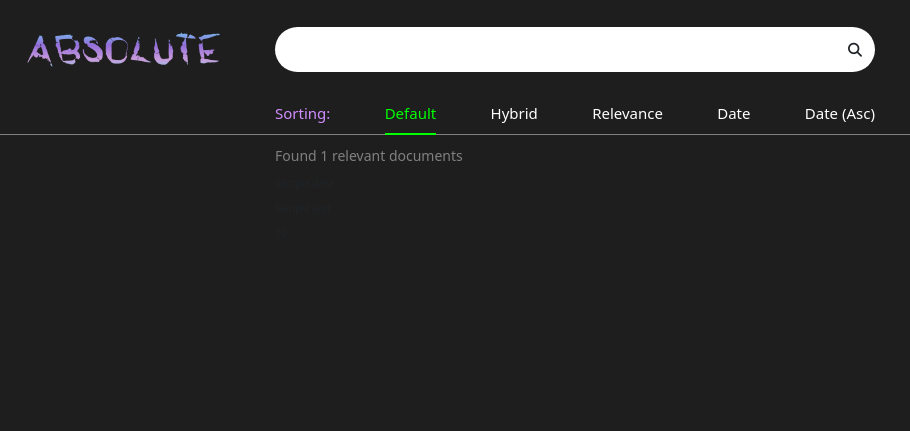
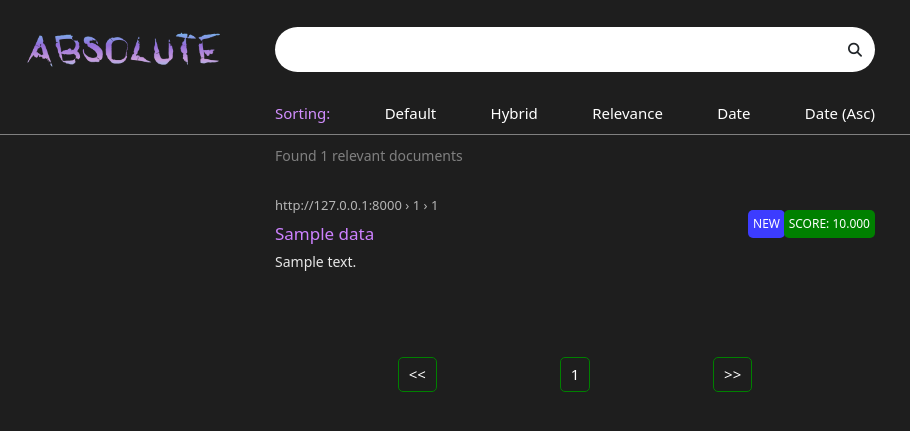
Before and after one commit to ABSOLUTE-ZER0/absolute, a Django app: template absolute_search/templates/absolute_search/search_results.html in a window 1280 px wide. Shown: the top 431 px of the page, without its empty margins (0-910 px from the left). Run offline with Django 3.2, Linux system fonts and the light colour scheme; the template is opened without the code that fills it: most values are stand-ins (such as "Sample title", 1, 10 or a date in 2020); some libraries are stand-ins or nearby versions.

Commit message:
6 => finished pagination and sorting, updated url patterns

```diff
--- /dev/null
+++ b/absolute_search/templates/absolute_search/doc.html
@@ -0,0 +1 @@
+{{ result }}
--- a/absolute_search/templates/absolute_search/search_results.html
+++ b/absolute_search/templates/absolute_search/search_results.html
@@ -2,56 +2,39 @@
 
 <!DOCTYPE html>
 <html lang="en">
+
 <head>
   <meta charset="UTF-8" />
   <meta http-equiv="X-UA-Compatible" content="IE=edge" />
-    <link
-      rel="shortcut icon"
-      type="image/png"
-      href="{% static 'images/favicon.ico' %}"
-    />
+  <link rel="shortcut icon" type="image/png" href="{% static 'images/favicon.ico' %}" />
   <meta name="viewport" content="width=device-width, initial-scale=1.0" />
-    <link
-      href="https://cdn.jsdelivr.net/npm/bootstrap@5.1.3/dist/css/bootstrap.min.css"
-      rel="stylesheet"
-      integrity="sha384-1BmE4kWBq78iYhFldvKuhfTAU6auU8tT94WrHftjDbrCEXSU1oBoqyl2QvZ6jIW3"
-      crossorigin="anonymous"
-    />
-    <script
-      src="https://kit.fontawesome.com/6afec0209b.js"
-      crossorigin="anonymous"
-    ></script>
-    <link
-      rel="stylesheet"
-      type="text/css"
-      href="{% static 'css/search_results.css' %}"
-    />
+  <link href="https://cdn.jsdelivr.net/npm/bootstrap@5.1.3/dist/css/bootstrap.min.css" rel="stylesheet"
+    integrity="sha384-1BmE4kWBq78iYhFldvKuhfTAU6auU8tT94WrHftjDbrCEXSU1oBoqyl2QvZ6jIW3" crossorigin="anonymous" />
+  <script src="https://kit.fontawesome.com/6afec0209b.js" crossorigin="anonymous"></script>
+  <link rel="stylesheet" type="text/css" href="{% static 'css/search_results.css' %}" />
   <title>{{ metadata.query }} - Absolute | Security Search Engine</title>
 </head>
+
 <body>
   <header class="header">
+    <a href="/">
       <img class="header__logo" src="{% static 'images/logo.webp' %}" />
+    </a>
     <div class="header__main">
       <div class="header__search_bar--div">
         <form class="header__search_bar--form" action="" method="post">
           {% csrf_token %}
-            <input
-              value="{{ metadata.query }}"
-              type="text"
-              name="query"
-              id="search_bar"
-              class="search_bar"
-            />
+          <input value="{{ metadata.query }}" type="text" name="query" id="search_bar" class="search_bar" />
         </form>
         <i class="fas fa-search search_bar--icon"></i>
       </div>
       <div class="header__sorting-div">
         <a class="header__sorting-title">Sorting:</a>
-          <a class="header__sorting active">Default<span></span></a>
-          <a class="header__sorting">Hybrid<span></span></a>
-          <a class="header__sorting">Relevance<span></span></a>
-          <a class="header__sorting">Date<span></span></a>
-          <a class="header__sorting">Date (Asc)<span></span></a>
+        <a href="q={{ metadata.query }}&sort=default" class="header__sorting  {% if metadata.sort == 'default' %} active {% endif %}">Default<span></span></a>
+        <a href="q={{ metadata.query }}&sort=hybrid" class="header__sorting  {% if metadata.sort == 'hybrid' %} active {% endif %}">Hybrid<span></span></a>
+        <a href="q={{ metadata.query }}&sort=relevance" class="header__sorting  {% if metadata.sort == 'relevance' %} active {% endif %}">Relevance<span></span></a>
+        <a href="q={{ metadata.query }}&sort=date" class="header__sorting  {% if metadata.sort == 'date' %} active {% endif %}">Date<span></span></a>
+        <a href="q={{ metadata.query }}&sort=date_asc" class="header__sorting  {% if metadata.sort == 'date_asc' %} active {% endif %}">Date (Asc)<span></span></a>
       </div>
     </div>
   </header>
@@ -65,19 +48,48 @@
     <div class="content">
       {% for result in results %}
       <div class="content__result">
-          <p class="content__result-title">{{ result.data.title }}</p>
-          <p class="content__result-desc">{{ result.data.desc|truncatewords:25 }}</p>
-          <p class="content__result-score">{{ result.score }}</p>
+        <p class="content__result-url">http://127.0.0.1:8000 › {{ result.index }} › {{ result.id|lower }}</p>
+        <a href='doc/{{ result.index }}/{{ result.id|lower }}' class="content__result-title">{{ result.data.title }}</a>
+        <p class="content__result-desc">{{ result.data.desc|truncatewords:30 }}</p>
+        {% if result.data.warning != None %}
+        <p class="content__result-new">NEW</p>
+        {% endif %}
+        <p class="content__result-score">SCORE: {{ result.score|floatformat:"3" }}</p>
       </div>
       {% endfor %}
+    </div>
+
+    <div class="pagination">
+      {% if pagination.current != 1 %}
+      <a class="pagination__first" href="{{ metadata.path }}&page=1">&lt;&lt;</a>
+      {% endif %}
+
+      {% if pagination.has_previous %}
+      <a class="pagination__previous" href="{{ metadata.path }}&page={{ pagination.previous }}">&lt;</a>
+      {% endif %}
+
+      {% for num in pagination.range %}
+      {% if num == pagination.current %}
+      <span class="pagination__current"><b>{{ num }}</b></span>
+      {% else %}
+      <a class="pagination__num" href="{{ metadata.path }}&page={{ num }}"> {{ num }}</a>
+      {% endif %}
+      {% endfor %}
+
+      {% if pagination.has_next %}
+      <a class="pagination__next" href="{{ metadata.path }}&page={{ pagination.next }}">&gt;</a>
+      {% endif %}
+
+      {% if pagination.current != pagination.max %}
+      <a class="pagination__last" href="{{ metadata.path }}&page={{ pagination.max }}">&gt;&gt;</a>
+      {% endif %}
     </div>
   </div>
 
   <!-- Bootstrap  -->
-    <script
-      src="https://cdn.jsdelivr.net/npm/bootstrap@5.1.3/dist/js/bootstrap.bundle.min.js"
-      integrity="sha384-ka7Sk0Gln4gmtz2MlQnikT1wXgYsOg+OMhuP+IlRH9sENBO0LRn5q+8nbTov4+1p"
-      crossorigin="anonymous"
-    ></script>
+  <script src="https://cdn.jsdelivr.net/npm/bootstrap@5.1.3/dist/js/bootstrap.bundle.min.js"
+    integrity="sha384-ka7Sk0Gln4gmtz2MlQnikT1wXgYsOg+OMhuP+IlRH9sENBO0LRn5q+8nbTov4+1p" crossorigin="anonymous">
+  </script>
 </body>
+
 </html>
--- a/absolute_search/urls.py
+++ b/absolute_search/urls.py
@@ -4,8 +4,9 @@ from . import views
 
 urlpatterns = [
   path('', views.index, name='index'),
-  path("q=<query>&page=<page>&sort=<sort>", views.search_results, name='search_results'),
-  path("q=<query>&page=<page>", views.search_results, name='search_results'),
+  path("q=<query>&sort=<sort>&page=<int:page>", views.search_results, name='search_results'),
+  path("q=<query>&page=<int:page>", views.search_results, name='search_results'),
+  path("q=<query>&sort=<sort>", views.search_results, name='search_results'),
   path("q=<query>", views.search_results, name='search_results'),
-  path("doc/<index>/<id>", views.search_results, name='search_results'),
+  path("doc/<index>/<id>", views.doc, name='doc'),
 ]
--- a/static/css/search_results.css
+++ b/static/css/search_results.css
@@ -101,7 +101,7 @@ body {
   position: relative;
 }
 
-.header__sorting > span {
+.header__sorting>span {
   position: absolute;
   width: 100%;
   height: 2px;
@@ -115,7 +115,7 @@ body {
   color: rgb(0, 255, 0);
 }
 
-.header__sorting:hover > span {
+.header__sorting:hover>span {
   display: block;
 }
 
@@ -134,22 +134,130 @@ body {
   color: rgb(0, 255, 0);
 }
 
-.header__sorting.active > span {
+.header__sorting.active>span {
   display: block;
 }
 
 .main {
   padding-left: 27.5rem;
+  width: fit-content;
 }
 
 .totaldocuments {
   font-size: 1.4rem;
   color: grey;
   margin-top: 1rem;
+  margin-bottom: 3rem;
 }
 
-.content{
+.content {
   display: flex;
   width: 60rem;
   flex-direction: column;
 }
+
+.content__result {
+  position: relative;
+}
+
+.content__result-url {
+  color: rgb(182, 182, 182);
+  margin-bottom: 0;
+  font-size: 1.3rem;
+}
+
+.content__result-title {
+  text-decoration: none;
+  cursor: pointer;
+  font-size: 1.7rem;
+  margin: 0.5rem 0;
+  display: block;
+  color: rgb(205, 129, 255);
+  width: fit-content;
+}
+
+.content__result-title:hover {
+  color: rgb(157, 0, 255);
+}
+
+.content__result-title:visited {
+  color: rgb(239, 212, 255);
+}
+
+.content__result-desc {
+  margin-bottom: 3.5rem;
+  color: rgb(231, 231, 231);
+  font-size: 1.4rem;
+  word-break: break-word;
+}
+
+.content__result-score {
+  position: absolute;
+  top: 1.4rem;
+  right: 0rem;
+  background-color: green;
+  color: white;
+  padding: 0.5rem;
+  border-radius: 0.5rem;
+  font-size: 1.2rem;
+}
+
+.content__result-new {
+  position: absolute;
+  top: 1.4rem;
+  right: 9rem;
+  background-color: rgb(60, 60, 255);
+  color: white;
+  padding: 0.5rem;
+  border-radius: 0.5rem;
+  font-size: 1.2rem;
+}
+
+.content__result-score::selection {
+  background-color: rgb(255, 255, 255);
+  color: rgb(0, 0, 0);
+}
+
+.content__result-new::selection {
+  background-color: rgb(255, 255, 255);
+  color: rgb(0, 0, 0);
+}
+
+.pagination {
+  display: flex;
+  justify-content: space-evenly;
+  width: 100%;
+  font-size: 1.5rem;
+  margin: 5rem 0;
+}
+
+.pagination__first,
+.pagination__last,
+.pagination__previous,
+.pagination__next,
+.pagination__num {
+  padding: 0.5rem 1rem;
+  border-radius: 0.5rem;
+  border: 1px solid green;
+  text-decoration: none;
+  color: white;
+}
+
+.pagination__first:hover,
+.pagination__last:hover,
+.pagination__previous:hover,
+.pagination__next:hover,
+.pagination__num:hover {
+  border: 1px solid green;
+  background-color: green;
+  color: white;
+}
+
+.pagination__current {
+  padding: 0.5rem 1rem;
+  border-radius: 0.5rem;
+  background-color: green;
+  border: 1px solid green;
+  text-decoration: none;
+  color: white;
+}
```
Also changed, not shown: absolute_search/nlp/ranking.py (+55 -1 lines), absolute_search/views.py (+48 -4 lines). Lines whose indentation alone changed are shown as unchanged.
